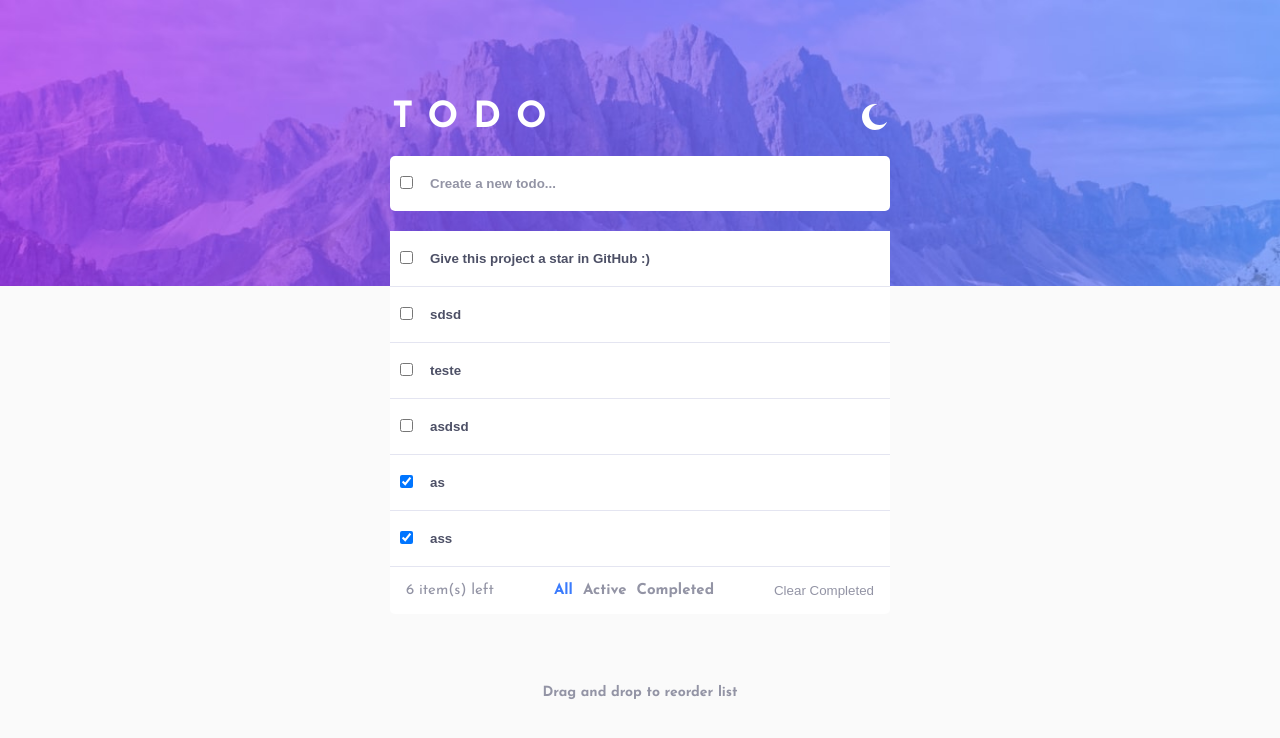
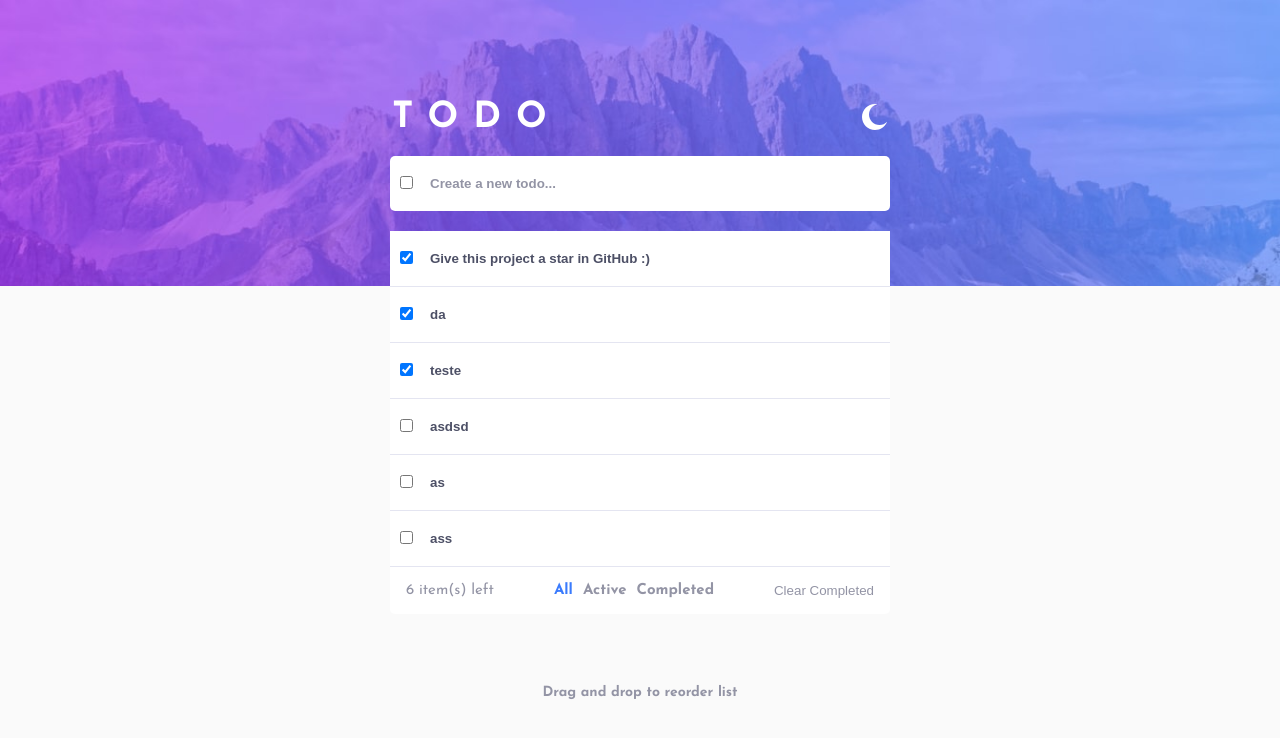
Before and after one commit to Danielhu3/todo-list-react, a React (Create React App) app: page / in a window 1280 px wide. Shown: the top 738 px of the page. Built offline with nearby package versions, Linux system fonts and the light colour scheme; data requests are answered from the project's data file.

Commit message:
Change items with radio button

```diff
--- a/db.json
+++ b/db.json
@@ -3,17 +3,17 @@
     {
       "id": 1,
       "text": "Give this project a star in GitHub :)",
-      "done": false
+      "done": true
     },
     {
       "id": 2,
-      "text": "sdsd",
-      "done": false
+      "text": "da",
+      "done": true
     },
     {
       "id": 3,
       "text": "teste",
-      "done": false
+      "done": true
     },
     {
       "id": 4,
@@ -23,12 +23,12 @@
     {
       "id": 5,
       "text": "as",
-      "done": true
+      "done": false
     },
     {
       "id": 6,
       "text": "ass",
-      "done": true
+      "done": false
     }
   ]
 }
--- a/src/App.js
+++ b/src/App.js
@@ -1,5 +1,5 @@
 import './App.css';
-import BottomPart from './Components/BottomPart';
+import BottomPart from './Components/BottomPart/BottomPart';
 import TopPart from './Components/TopPart';
 import React from 'react';
 import useFetch from './Hooks/useFetch';
--- a/src/Components/BottomPart.js
+++ /dev/null
@@ -1,31 +0,0 @@
-import React from 'react'
-import BottomBar from './BottomBar'
-import Input from './Input'
-
-
-const BottomPart = ({darkMode, data, setData}) => {
-  const [radio, setRadio] = React.useState('all')
-  return (
-    <>
-         <div className={`bottom ${darkMode ? 'dark-mode' : ''}`}>
-          <div className='bottom-list'>
-            <div className='bottom-list-create'>
-              <Input placeholder='Create a new todo...' darkMode={darkMode} AddItem={true} setData={setData}/>
-            </div>
-            <ul className='bottom-list-created'>
-              {
-                data ? data.map((item) =>
-                <li key={item.id}><Input text={item.text} key={item.id} id={item.id} done={item.done}darkMode={darkMode}/></li>
-                )
-                : null
-              }
-              <BottomBar darkMode={darkMode} data={data} radio={radio} setRadio={setRadio}/>
-            </ul>
-          </div>
-          <div className={`bottom-description ${darkMode ? 'dark-mode' : ''}`}>Drag and drop to reorder list</div>
-      </div>
-    </>
-  )
-}
-
-export default BottomPart
--- /dev/null
+++ b/src/Components/BottomPart/BottomPart.js
@@ -0,0 +1,57 @@
+import React from 'react'
+import BottomBar from './BottomBar'
+import Input from './Input'
+
+
+const BottomPart = ({darkMode, data, setData}) => {
+  const [radio, setRadio] = React.useState('all')
+  return (
+    <>
+         <div className={`bottom ${darkMode ? 'dark-mode' : ''}`}>
+          <div className='bottom-list'>
+            <div className='bottom-list-create'>
+              <Input placeholder='Create a new todo...' darkMode={darkMode} AddItem={true} setData={setData}/>
+            </div>
+            <ul className='bottom-list-created'>
+              {
+
+              radio === 'all' ?
+              data ? data.map((item) =>
+              <li key={item.id}><Input text={item.text} key={item.id} id={item.id} done={item.done}darkMode={darkMode}/></li>
+              )
+              : null
+              :
+
+              radio === 'active' ?
+              data ? data.map((item) =>
+              item.done ? null
+              : <li key={item.id}><Input text={item.text} key={item.id} id={item.id} done={item.done}darkMode={darkMode}/></li>
+              )
+              : null
+              :
+
+              radio === 'completed' ?
+              data ? data.map((item) =>
+              item.done ? <li key={item.id}><Input text={item.text} key={item.id} id={item.id} done={item.done}darkMode={darkMode}/></li>
+              : null
+              )
+              : null
+              : null
+
+
+
+              }
+
+
+
+
+              <BottomBar darkMode={darkMode} data={data} radio={radio} setRadio={setRadio}/>
+            </ul>
+          </div>
+          <div className={`bottom-description ${darkMode ? 'dark-mode' : ''}`}>Drag and drop to reorder list</div>
+      </div>
+    </>
+  )
+}
+
+export default BottomPart
--- a/src/Components/Input.js
+++ b/src/Components/BottomPart/Input.js
@@ -1,6 +1,6 @@
 import React from 'react'
-import { ITEM_POST, ITEM_PUT, DONE_PUT } from '../Api'
-import useFetch from '../Hooks/useFetch'
+import { ITEM_POST, ITEM_PUT, DONE_PUT } from '../../Api'
+import useFetch from '../../Hooks/useFetch'
 import styles from './Input.module.css'
 
 const Input = ({text, id, done, placeholder, darkMode, AddItem, setData}) => {
@@ -35,7 +35,7 @@ const Input = ({text, id, done, placeholder, darkMode, AddItem, setData}) => {
       const {url,options} = ITEM_PUT({
         id: id,
         text: event.target.value,
-        done:done
+        done: done
       }, id)
 
       await request(url, options)
@@ -51,17 +51,19 @@ const Input = ({text, id, done, placeholder, darkMode, AddItem, setData}) => {
   }
 
   function setDone(){
-    console.log(id)
+    const newDone = !checked
 
     async function fetch(){
-      const {url, options} = DONE_PUT({
+      const {url, options} =  DONE_PUT({
         id:id,
         text:text,
-        done: !done
+        done: newDone
       }, id)
 
+      console.log(url, options)
+
       await request(url, options)
-      setChecked(!done)
+      setChecked(newDone)
     }
 
     fetch()
```
Also changed, not shown: src/Components/BottomPart/BottomBar.js (renamed from src/Components/BottomBar.js), src/Components/BottomPart/BottomBar.module.css (renamed from src/Components/BottomBar.module.css), src/Components/BottomPart/BottomBarRadioItem.js (renamed from src/Components/BottomBarRadioItem.js), src/Components/BottomPart/BottomBarRadioItem.module.css (renamed from src/Components/BottomBarRadioItem.module.css), src/Components/BottomPart/Input.module.css (renamed from src/Components/Input.module.css).
